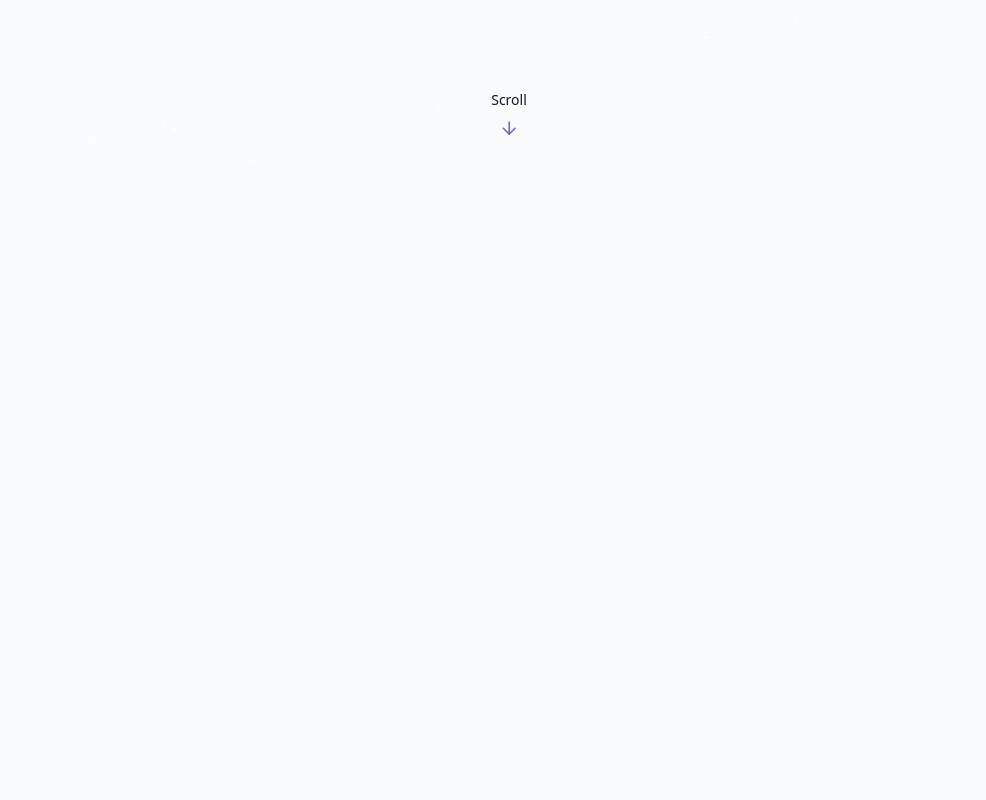
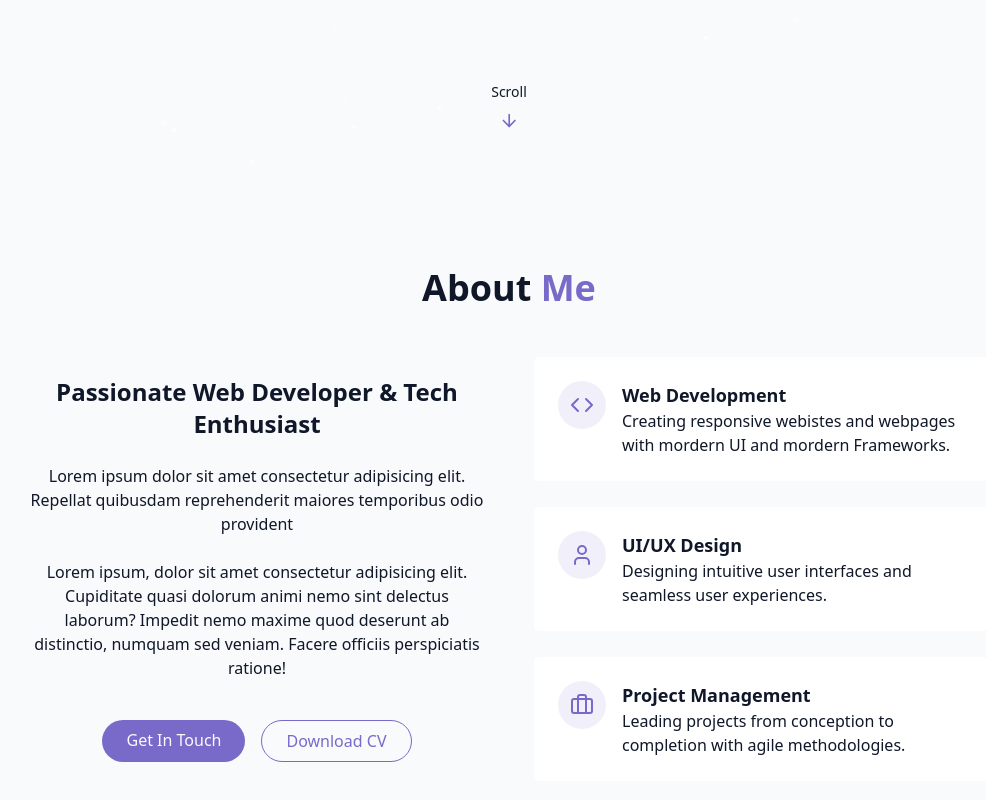
Before and after one commit to devanubhavgupta/webanu, a React (Vite) app: page / in a window 1280 px wide. Shown: the part 628-1428 px from the top of the page, without its empty margins (131-1117 px from the left). Before the commit the page ends 800 px from the top, so only its background shows below. Built offline with nearby package versions, Linux system fonts and the light colour scheme.

Commit message:
about section completed

```diff
--- /dev/null
+++ b/src/components/AboutSection.jsx
@@ -0,0 +1,88 @@
+import { Briefcase, Code, User } from 'lucide-react'
+import React from 'react'
+
+const AboutSection = () => {
+    return (
+        <section id='about' className='py-24 px-4 relative'>
+            <div className='container mx-auto max-w-5xl'>
+                <h2 className='text-3xl md:text-4xl font-bold mb-12 text-center'>
+                    About <span className='text-primary'>Me</span>
+                </h2>
+
+                <div className='grid grid-cols-1 md:grid-cols-2 gap-12 items-center'>
+                    <div className='space-y-6'>
+                        <h3 className='text-2xl font-semibold'> Passionate Web Developer & Tech Enthusiast</h3>
+                        <p className='text-muted-foreground'>
+                            Lorem ipsum dolor sit amet consectetur adipisicing elit. Repellat quibusdam reprehenderit maiores temporibus odio provident
+                        </p>
+
+                        <p className='text-muted-foreground'>
+                            Lorem ipsum, dolor sit amet consectetur adipisicing elit. Cupiditate quasi dolorum animi nemo sint delectus laborum? Impedit nemo maxime quod deserunt ab distinctio, numquam sed veniam. Facere officiis perspiciatis ratione!
+                        </p>
+
+                        <div className='flex flex-col sm:flex-row gap-4 pt-4 justify-center'>
+                            <a href="#contact" className='cosmic-button'>
+                                Get In Touch
+                            </a>
+                            <a href=""
+                                className='px-6 py-2 rounded-full border border-primary text-primary hover:bg-primary/10 transition-colors duration-300'>
+                                Download CV
+                            </a>
+                        </div>
+                    </div>
+
+
+                    <div className='grid grid-cols-1 gap-6'>
+                        <div className='gradient-border p-6 card-hover'>
+                            <div className='flex items-start gap-4'>
+                                <div className='p-3 rounded-full bg-primary/10'>
+                                    <Code className='h-6 w-6 text-primary' />
+                                </div>
+                                <div className='text-left'>
+                                    <h4 className='font-semibold text-lg'>Web Development</h4>
+                                    <p className='text-muted-foreground'>
+                                        Creating responsive webistes and webpages with
+                                        mordern UI and mordern Frameworks.
+                                    </p>
+                                </div>
+                            </div>
+                        </div>
+
+
+                        <div className='gradient-border p-6 card-hover'>
+                            <div className='flex items-start gap-4'>
+                                <div className='p-3 rounded-full bg-primary/10'>
+                                    <User className='h-6 w-6 text-primary' />
+                                </div>
+                                <div className='text-left'>
+                                    <h4 className='font-semibold text-lg'>UI/UX Design</h4>
+                                    <p className='text-muted-foreground'>
+                                        Designing intuitive user interfaces and seamless user
+                                        experiences.
+                                    </p>
+                                </div>
+                            </div>
+                        </div>
+                        <div className='gradient-border p-6 card-hover'>
+                            <div className='flex items-start gap-4'>
+                                <div className='p-3 rounded-full bg-primary/10'>
+                                    <Briefcase className='h-6 w-6 text-primary' />
+                                </div>
+                                <div className='text-left'>
+                                    <h4 className='font-semibold text-lg'>Project Management</h4>
+                                    <p className='text-muted-foreground'>
+                                        Leading projects from conception to completion with
+                                        agile methodologies.
+                                    </p>
+                                </div>
+                            </div>
+                        </div>
+                    </div>
+                </div>
+
+            </div>
+        </section>
+    )
+}
+
+export default AboutSection
--- a/src/pages/Home.jsx
+++ b/src/pages/Home.jsx
@@ -3,6 +3,7 @@ import ThemeToggle from '../components/ThemeToggle'
 import StarBackground from '../components/StarBackground'
 import Navbar from '../components/Navbar'
 import HeroSection from '../components/HeroSection'
+import AboutSection from '../components/AboutSection'
 
 
 const Home = () => {
@@ -19,7 +20,11 @@ const Home = () => {
 
       {/* Main Content */}
       <main>
+        {/* Hero  Section */}
         <HeroSection />
+
+        {/* About Section */}
+        <AboutSection />
       </main>
 
 
```
